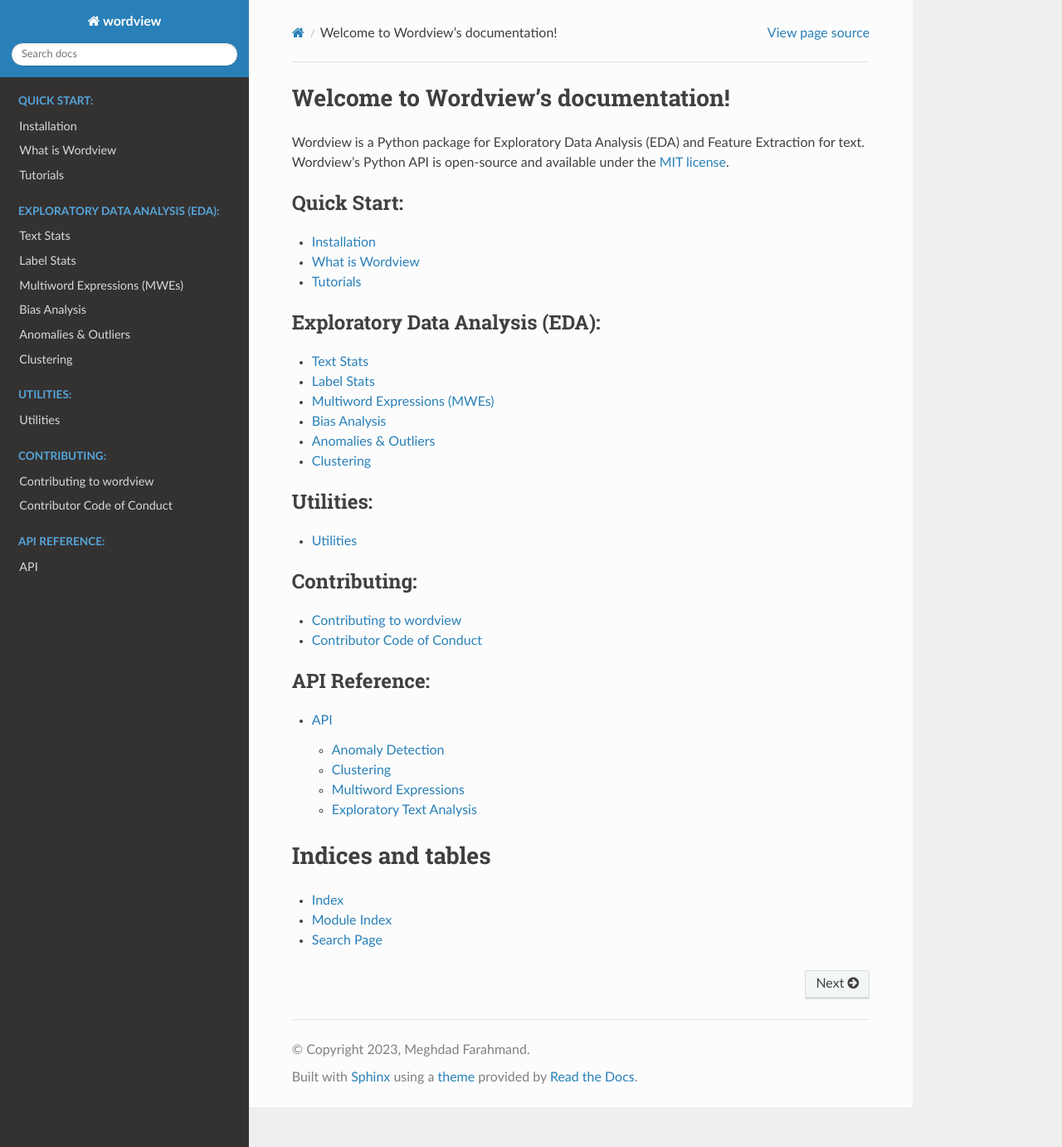
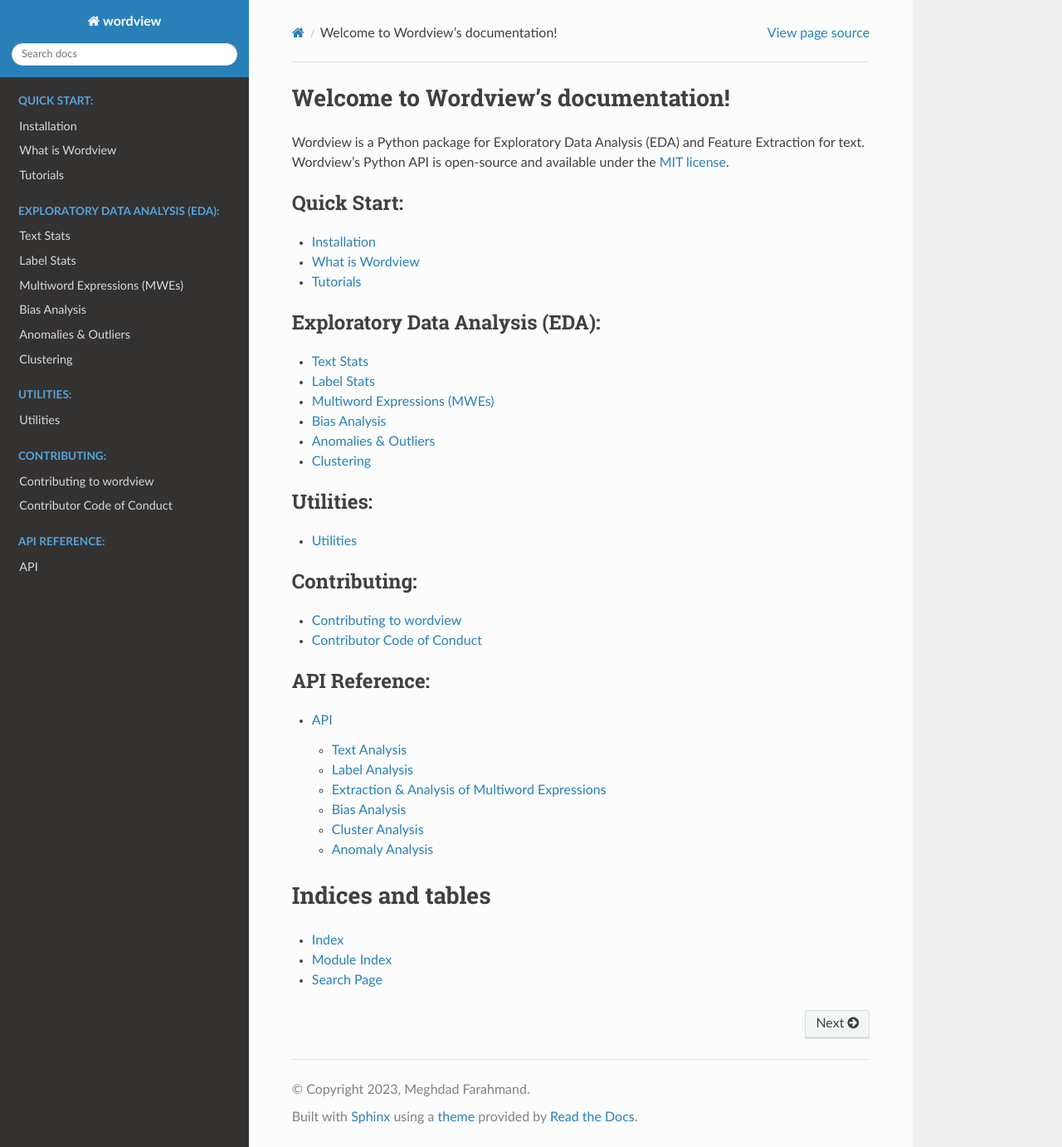
Before and after one commit to meghdadFar/wordview, a Sphinx documentation site: the page built from docs/source/index.rst, in a window 1280 px wide and 1382 px high. Shown: the whole window at 83% size. Built offline with Sphinx 7.4.7 and the Read the Docs theme 2.0.0, drawn with Linux system fonts in a browser that asks for light colours.

Commit message:
Update with respect to new structure and classes

```diff
--- a/docs/source/api.rst
+++ b/docs/source/api.rst
@@ -6,26 +6,28 @@
 Lists the API reference of public
 classes and functions.
 
-Anomaly Detection
------------------
 
-.. autoclass:: wordview.anomaly.NormalDistAnomalies
+Text Analysis
+-------------
+
+.. autoclass:: wordview.text_analysis.TextStatsPlots
    :members:
 
    .. automethod:: __init__
 
 
-Clustering
-----------
+Label Analysis
+-------------
 
-.. autoclass:: wordview.clustering.Cluster
+.. autoclass:: wordview.text_analysis.LabelStatsPlots
    :members:
 
    .. automethod:: __init__
 
 
-Multiword Expressions
-----------------------
+
+Extraction & Analysis of Multiword Expressions
+----------------------------------------------
 
 .. autoclass:: wordview.mwes.MWE
    :members:
@@ -33,16 +35,28 @@
    .. automethod:: __init__
 
 
-Exploratory Text Analysis
--------------------------
+Bias Analysis
+-------------
 
-.. autoclass:: wordview.text_analysis.TextStatsPlots
+.. autoclass:: wordview.bias_analysis.bias.BiasDetector
    :members:
 
    .. automethod:: __init__
 
 
-.. autoclass:: wordview.text_analysis.LabelStatsPlots
+Cluster Analysis
+----------------
+
+.. autoclass:: wordview.clustering.cluster.Cluster
    :members:
 
    .. automethod:: __init__
+
+
+Anomaly Analysis
+----------------
+
+.. autoclass:: wordview.anomaly.NormalDistAnomalies
+   :members:
+
+   .. automethod:: __init__
```
